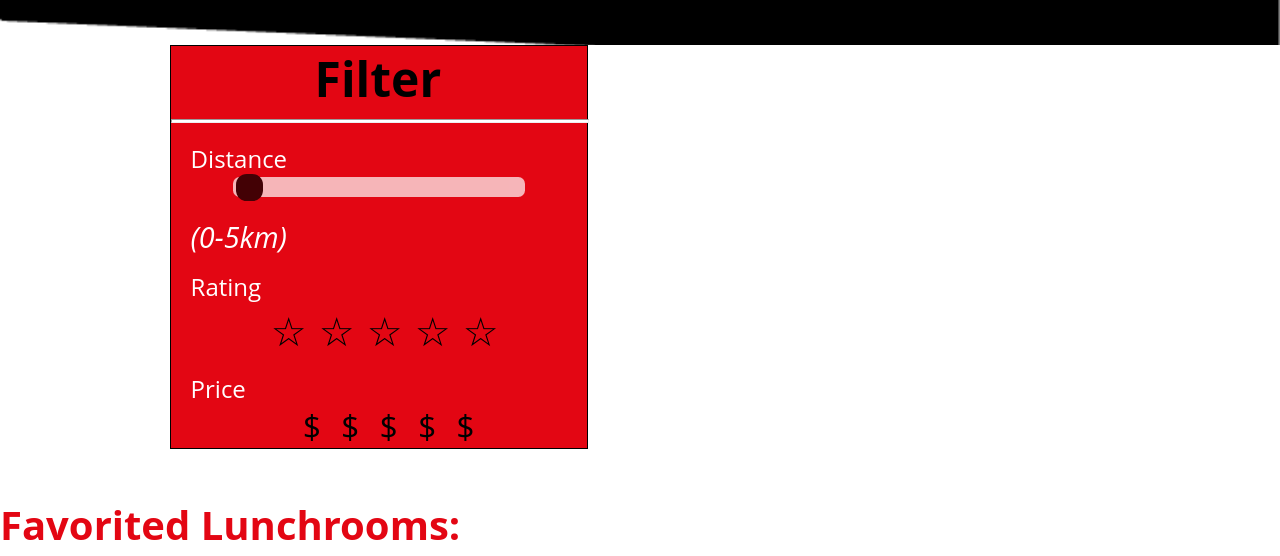
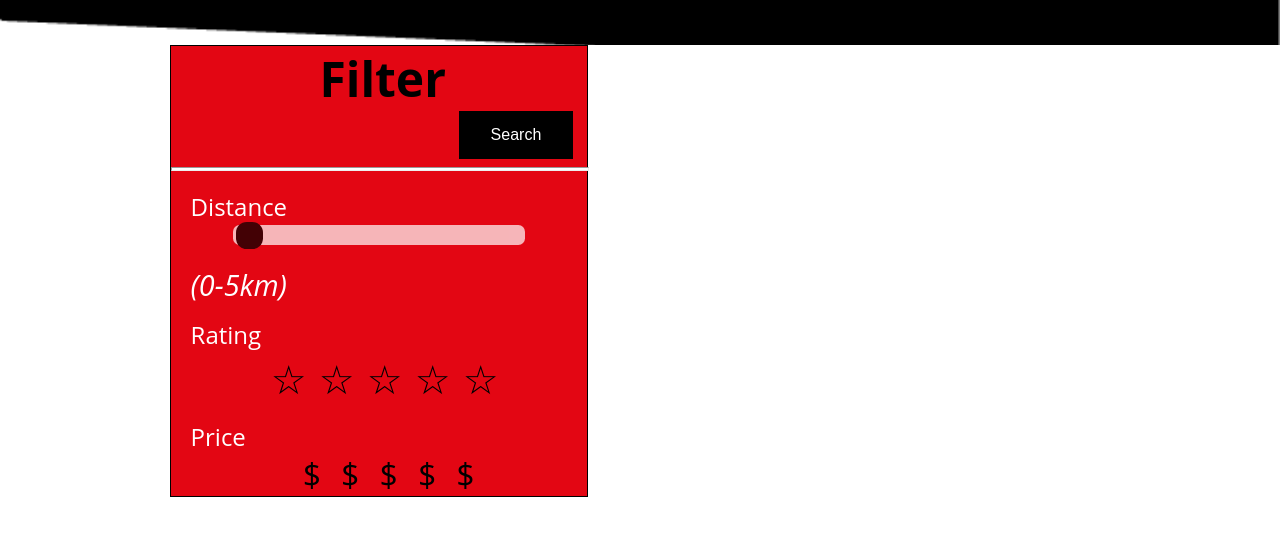
Before and after one commit to RonanDoeleman/internet-standaarden-website, a plain HTML site: page favorieten.html in a window 1280 px wide. Shown: the part 105-661 px from the top of the page. Drawn offline with Linux system fonts and the light colour scheme.

Commit message:
Button chagne

```diff
--- a/css/styles.css
+++ b/css/styles.css
@@ -399,7 +399,7 @@ section.filter{
 }
 
 section.filter h2{
-  padding-left: 3em;
+  padding-left: 3.1em;
   color: black;
   font-size: 3em;
 }
@@ -563,3 +563,22 @@ h4{
 .vandobbenfavo span{
   color: green;
 }
+
+button {
+  background-color: black;
+  border: none;
+  color: white;
+  padding: 15px 32px;
+  text-align: center;
+  text-decoration: greenyellow;
+  display: inline-block;
+  font-size: 1em;
+  margin-left: 18em;
+  cursor: pointer;
+  z-index: 99;
+}
+
+button:hover{
+  color: gold;
+  transition: ease-in-out 1s;
+}
--- a/favorieten.html
+++ b/favorieten.html
@@ -34,7 +34,7 @@
 
         <section class="filter">
                 <h2>Filter</h2>
-
+                 <button type="button" onclick="alert('Choose What You Like!')">Search</button>
                 <hr>
 
                 <p>Distance</p>
@@ -68,7 +68,7 @@
         <section class="vandobbenfavo">
 
 
-            <a href="https://google.nl/maps">
+            <a href="error.html">
                 <img class='kroket' src="./images/kroket.png" alt=kroket>
             </a>
 
```
Also changed, not shown: detail.html (+2 -1 lines).
